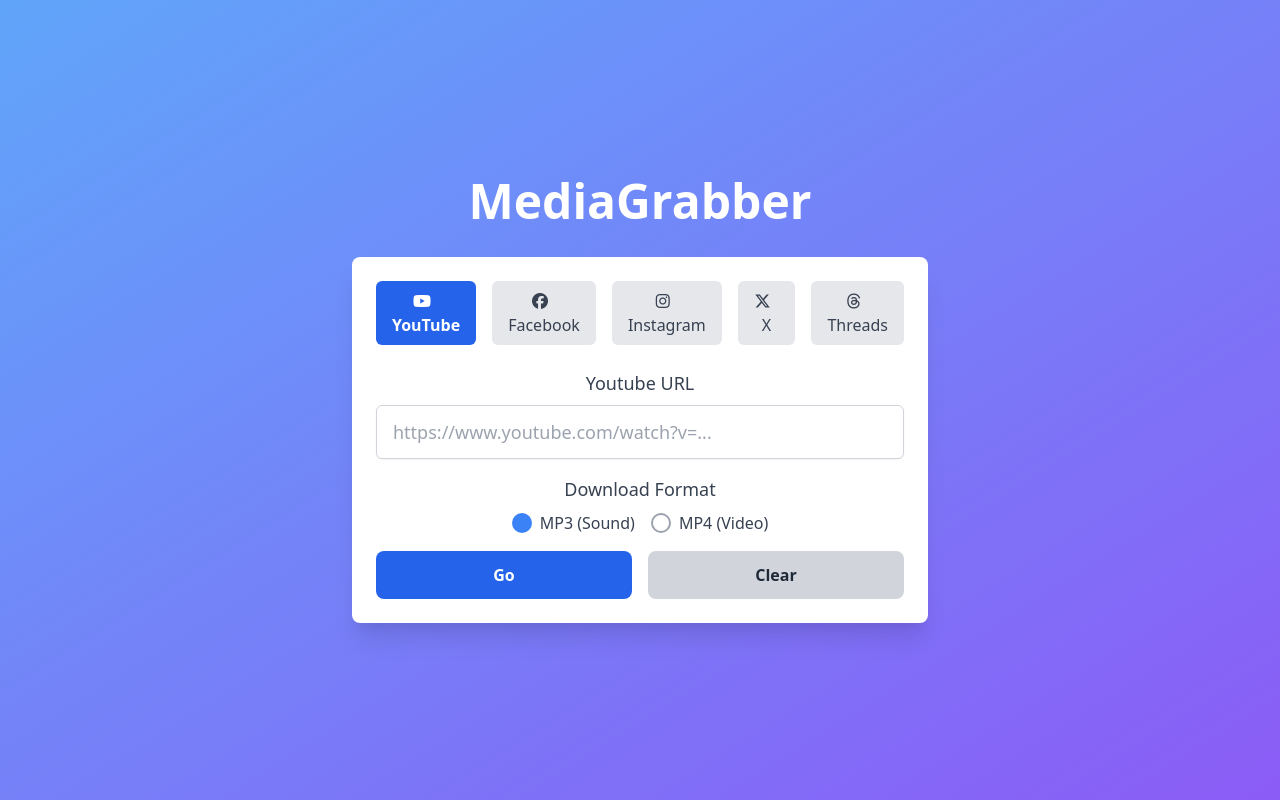
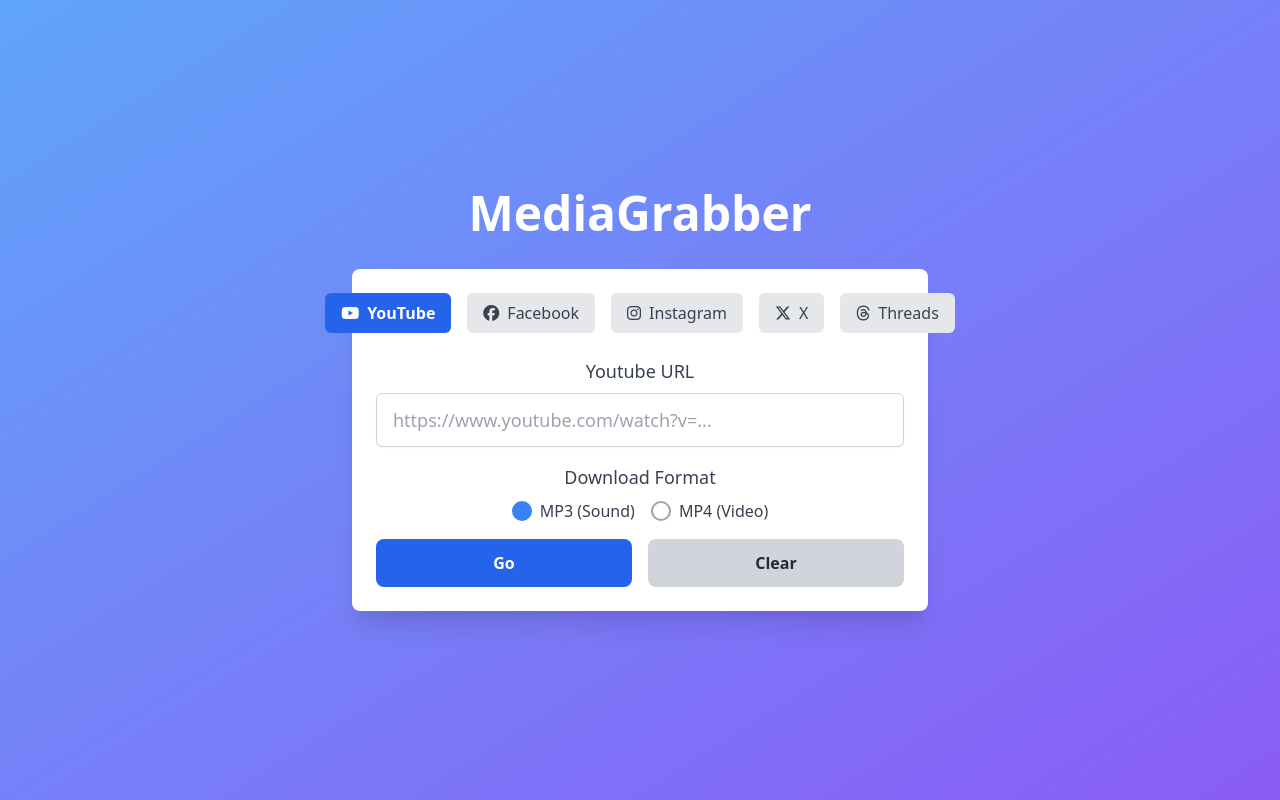
Before and after one commit to sacahan/MediaGrabber, a Svelte app in the folder frontend/: page / in a window 1280 px wide. Built offline with nearby package versions, Linux system fonts and the light colour scheme.

Commit message:
fix(frontend): align icon and text in nav buttons

```diff
--- a/frontend/src/App.svelte
+++ b/frontend/src/App.svelte
@@ -20,8 +20,8 @@
 
   // Tailwind CSS 樣式類別定義 (這些類別現在應該由 CDN 提供)
   let activeTabClasses = {
-    active: "bg-blue-600 text-white font-semibold px-4 py-2 rounded-md transition duration-300 ease-in-out",
-    inactive: "bg-gray-200 text-gray-700 hover:bg-gray-300 px-4 py-2 rounded-md transition duration-300 ease-in-out"
+    active: "flex items-center justify-center bg-blue-600 text-white font-semibold px-4 py-2 rounded-md transition duration-300 ease-in-out",
+    inactive: "flex items-center justify-center bg-gray-200 text-gray-700 hover:bg-gray-300 px-4 py-2 rounded-md transition duration-300 ease-in-out"
   };
 
   let buttonClasses = {
@@ -333,7 +333,7 @@
                 role="tab"
                 aria-selected={activeTab === "threads"}
               >
-                <i class="fab fa-threads mr-2"></i> Threads
+                <i class="fa-brands fa-threads mr-2"></i> Threads
               </button>
             </nav>
 
```
